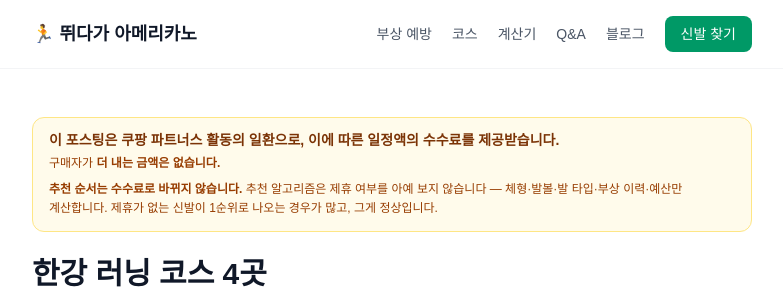
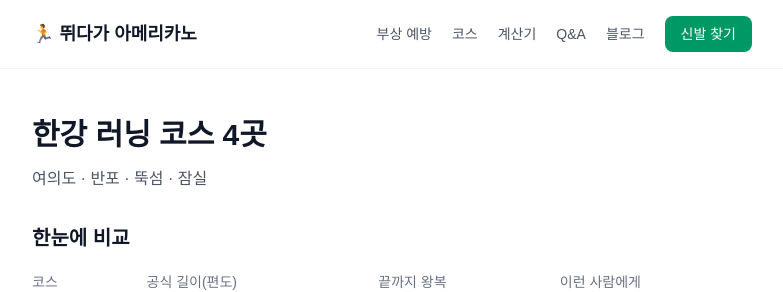
Before and after one commit to seung007/ddaiga-americano, a Next.js app: page /courses in a window 1280 px wide. Shown: the top 292 px of the page, without its empty margins (248-1031 px from the left). Built offline with nearby package versions, Linux system fonts and the light colour scheme; no server answers.

Commit message:
fix(affiliate): 구매 링크가 없는 /courses 에서 공정위 고지 제거

```diff
--- a/app/courses/page.tsx
+++ b/app/courses/page.tsx
@@ -1,6 +1,5 @@
 import type { Metadata } from "next";
 import Link from "next/link";
-import AffiliateNotice from "@/components/AffiliateNotice";
 import CourseFigure from "@/components/CourseFigure";
 import CourseMapLive from "@/components/CourseMapLive";
 import NearestCourse from "@/components/NearestCourse";
@@ -45,8 +44,22 @@ export const metadata: Metadata = {
 export default function CoursesPage() {
   return (
     <main className="mx-auto max-w-3xl px-6 py-12">
-      <AffiliateNotice />
-
+      {/**
+       * 2026-09-08: `<AffiliateNotice />` 를 **뺐다.**
+       *
+       * 이 페이지에는 구매 링크가 **하나도 없다** — 신발 데이터도, `buyLinks` 도,
+       * 쿠팡 링크도 없다. 그런데 제휴 링크가 사이트에 하나라도 등록되면
+       * `hasAnyAffiliate()` 가 참이 되므로 여기에도 고지가 떴다.
+       *
+       * 그러면 화면에 이렇게 나온다:
+       *   "이 포스팅은 쿠팡 파트너스 활동의 일환으로, 이에 따른 일정액의
+       *    수수료를 제공받습니다."
+       * 이 페이지는 그렇지 않다. **하지도 않은 제휴를 밝히는 것**이고,
+       * `AffiliateNotice` 자신의 주석이 경계한 바로 그 경우다.
+       *
+       * 고지는 링크가 있는 페이지에만 있어야 정확하다 —
+       * 지금은 `/shoe-finder` 와 `/compare/*` 다.
+       */}
       <h1 className="mb-3 text-3xl font-bold text-gray-900">한강 러닝 코스 4곳</h1>
       {/* 2026-09-07: 인트로 문단과 노란 고지 상자를 걷어냈다.
           사용자 지적 — **"맵 보고 모르면 그냥 나가는 거야. 글은 진짜 간단하게만."**
```
